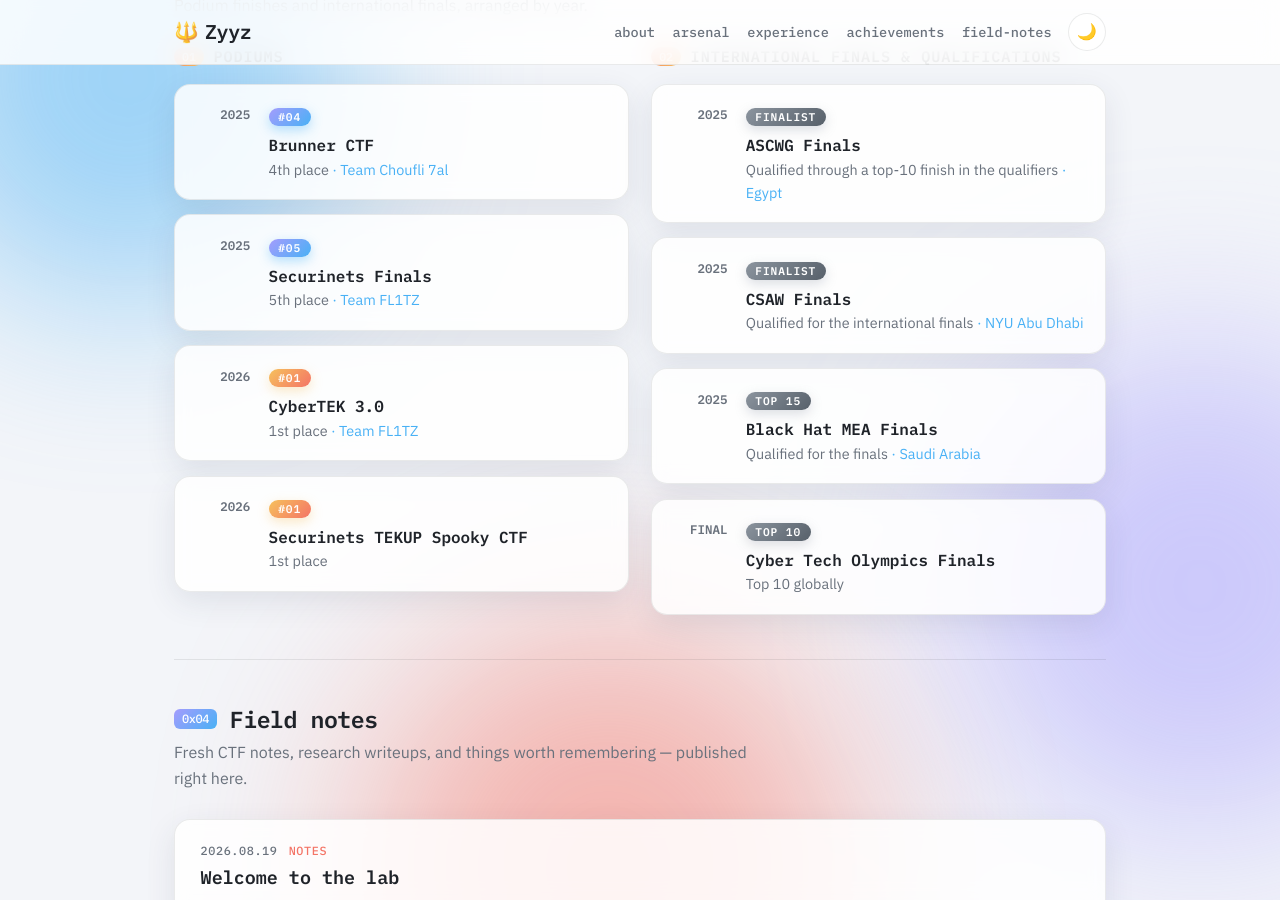
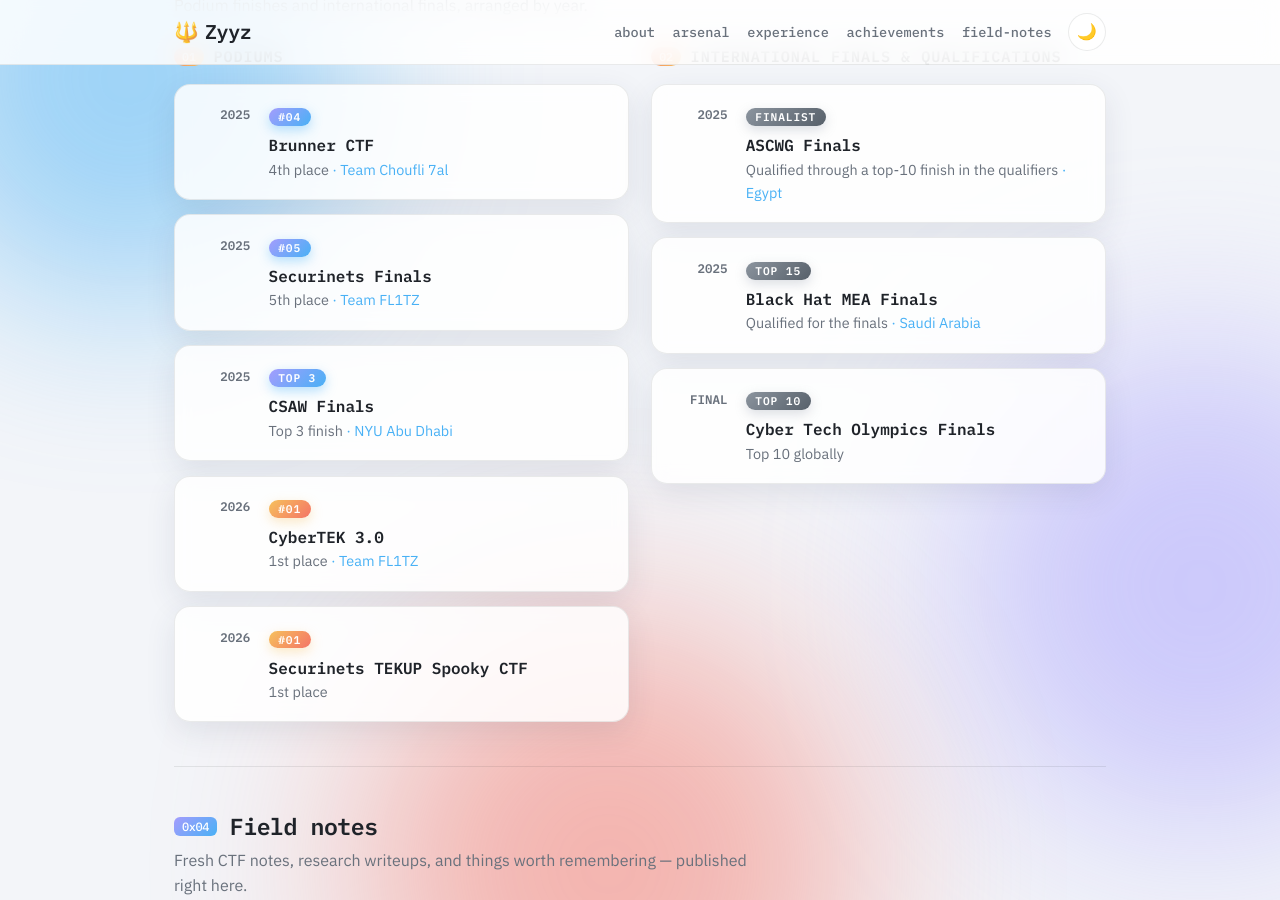
Before and after one commit to 0xZyyz/0xZyyz.github.io, a Jekyll site: the page built from index.html, in a window 1280 px wide and 900 px high, scrolled down 3223 px. Built offline with Jekyll 4.4.1, drawn with Linux system fonts in a browser that asks for light colours.

Commit message:
Add CSAW Finals top-3 to podiums

```diff
--- a/index.html
+++ b/index.html
@@ -168,6 +168,7 @@ layout: default
         <ol class="achievement-timeline">
           <li><time>2025</time><div class="achievement-timeline__node"></div><article><span class="achievement-timeline__rank">#04</span><h3>Brunner CTF</h3><p>4th place <span>· Team Choufli 7al</span></p></article></li>
           <li><time>2025</time><div class="achievement-timeline__node"></div><article><span class="achievement-timeline__rank">#05</span><h3>Securinets Finals</h3><p>5th place <span>· Team FL1TZ</span></p></article></li>
+          <li><time>2025</time><div class="achievement-timeline__node"></div><article><span class="achievement-timeline__rank">TOP 3</span><h3>CSAW Finals</h3><p>Top 3 finish <span>· NYU Abu Dhabi</span></p></article></li>
           <li><time>2026</time><div class="achievement-timeline__node"></div><article><span class="achievement-timeline__rank achievement-timeline__rank--gold">#01</span><h3>CyberTEK 3.0</h3><p>1st place <span>· Team FL1TZ</span></p></article></li>
           <li><time>2026</time><div class="achievement-timeline__node"></div><article><span class="achievement-timeline__rank achievement-timeline__rank--gold">#01</span><h3>Securinets TEKUP Spooky CTF</h3><p>1st place</p></article></li>
         </ol>
@@ -176,7 +177,6 @@ layout: default
         <div class="achievement-group__heading"><span>02</span><h3 id="finals-title">International finals &amp; qualifications</h3></div>
         <ol class="achievement-timeline">
           <li><time>2025</time><div class="achievement-timeline__node"></div><article><span class="achievement-timeline__rank achievement-timeline__rank--dim">FINALIST</span><h3>ASCWG Finals</h3><p>Qualified through a top-10 finish in the qualifiers <span>· Egypt</span></p></article></li>
-          <li><time>2025</time><div class="achievement-timeline__node"></div><article><span class="achievement-timeline__rank achievement-timeline__rank--dim">FINALIST</span><h3>CSAW Finals</h3><p>Qualified for the international finals <span>· NYU Abu Dhabi</span></p></article></li>
           <li><time>2025</time><div class="achievement-timeline__node"></div><article><span class="achievement-timeline__rank achievement-timeline__rank--dim">TOP 15</span><h3>Black Hat MEA Finals</h3><p>Qualified for the finals <span>· Saudi Arabia</span></p></article></li>
           <li><time>FINAL</time><div class="achievement-timeline__node"></div><article><span class="achievement-timeline__rank achievement-timeline__rank--dim">TOP 10</span><h3>Cyber Tech Olympics Finals</h3><p>Top 10 globally</p></article></li>
         </ol>
```
